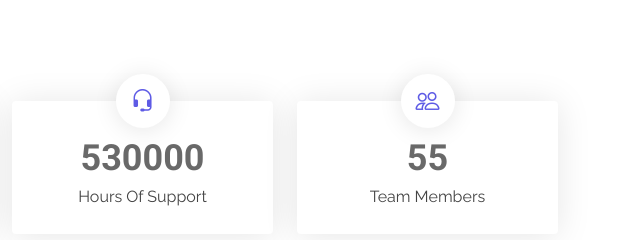
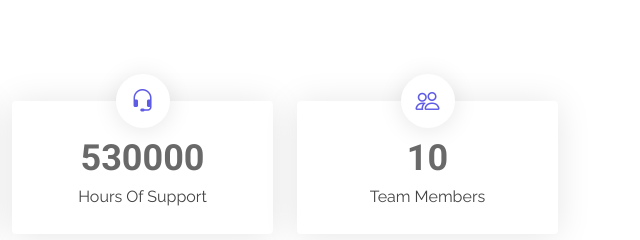
Before and after one commit to mgenius3/royal_scot, a plain HTML site: page index.html in a window 1280 px wide. Shown: the part 1900-2140 px from the top of the page, 640-1280 px from the left. Drawn offline with Linux system fonts and the light colour scheme.

Commit message:
new update

```diff
--- a/index.html
+++ b/index.html
@@ -356,7 +356,7 @@
           <div class="col-lg-3 col-md-6 d-flex flex-column align-items-center">
             <i class="bi bi-people"></i>
             <div class="stats-item">
-              <span data-purecounter-start="0" data-purecounter-end="55" data-purecounter-duration="1"
+              <span data-purecounter-start="0" data-purecounter-end="10" data-purecounter-duration="1"
                 class="purecounter"></span>
               <p>Team Members</p>
             </div>
```
